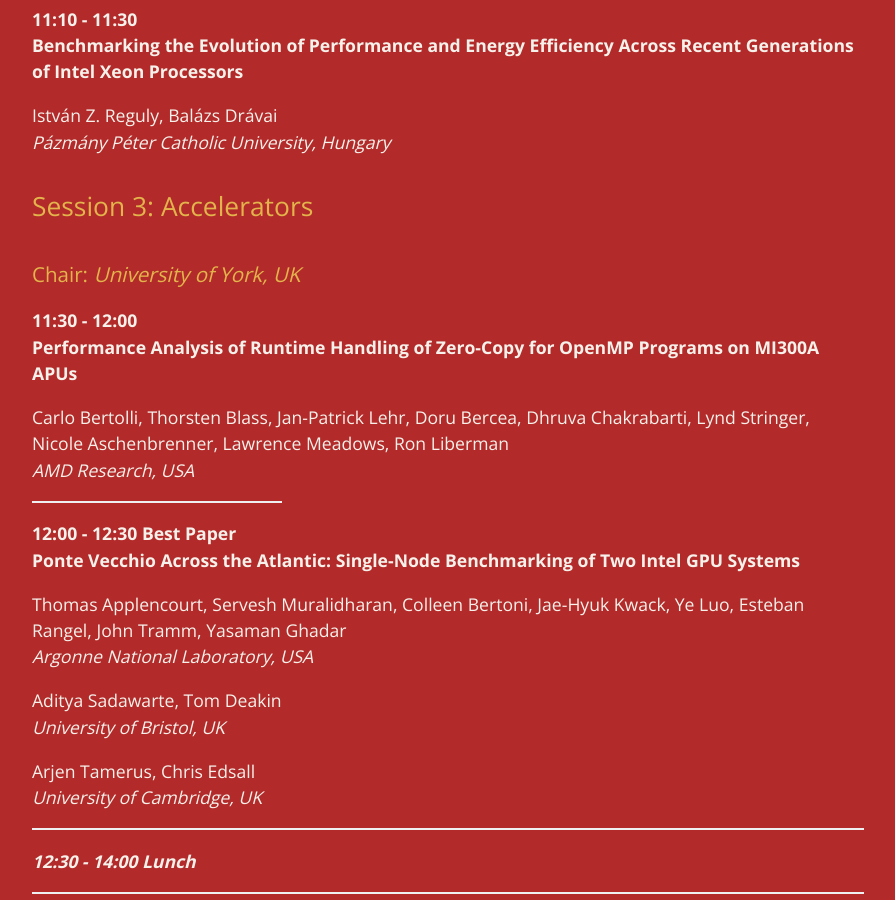
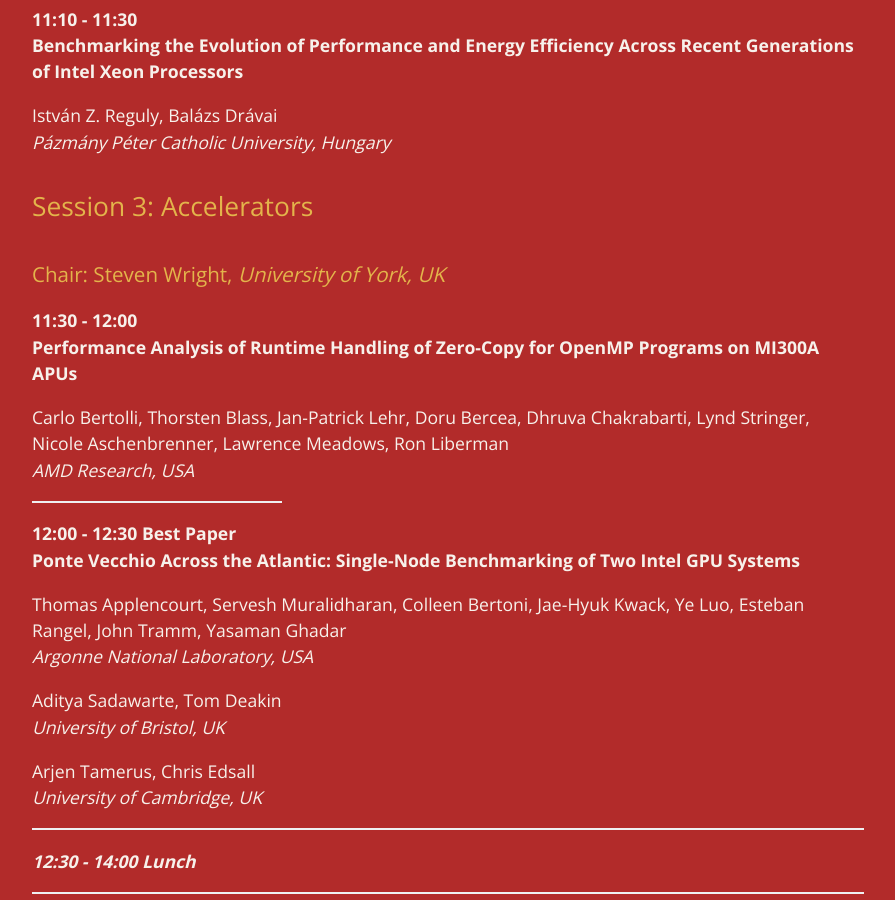
Before and after one commit to pmbs-workshop/pmbs-workshop.github.io, a Jekyll site: the page built from schedule.markdown, in a window 1280 px wide and 900 px high, scrolled down 1987 px. Shown: the whole window, without its empty margins (192-1087 px from the left). Built offline with Jekyll 4.4.1, drawn with Linux system fonts in a browser that asks for light colours.

Commit message:
fixes session 3 chair

```diff
--- a/schedule.markdown
+++ b/schedule.markdown
@@ -69,7 +69,7 @@ István Z. Reguly, Balázs Drávai\\
 _Pázmány Péter Catholic University, Hungary_
 
 ## Session 3: Accelerators
-### Chair: _University of York, UK_
+### Chair: Steven Wright, _University of York, UK_
 
 **11:30 - 12:00**\\
 **Performance Analysis of Runtime Handling of Zero-Copy for OpenMP Programs on MI300A APUs**
```
